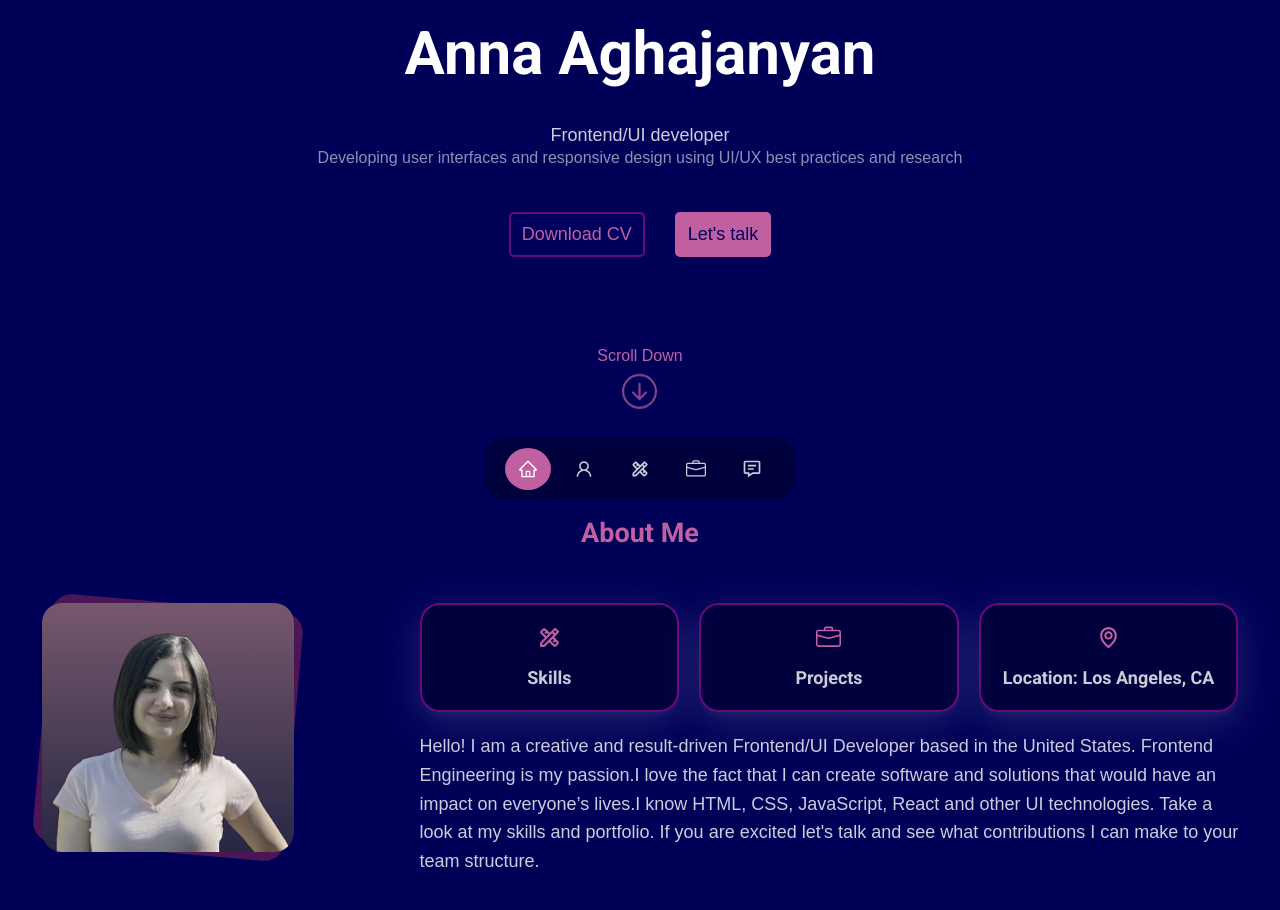
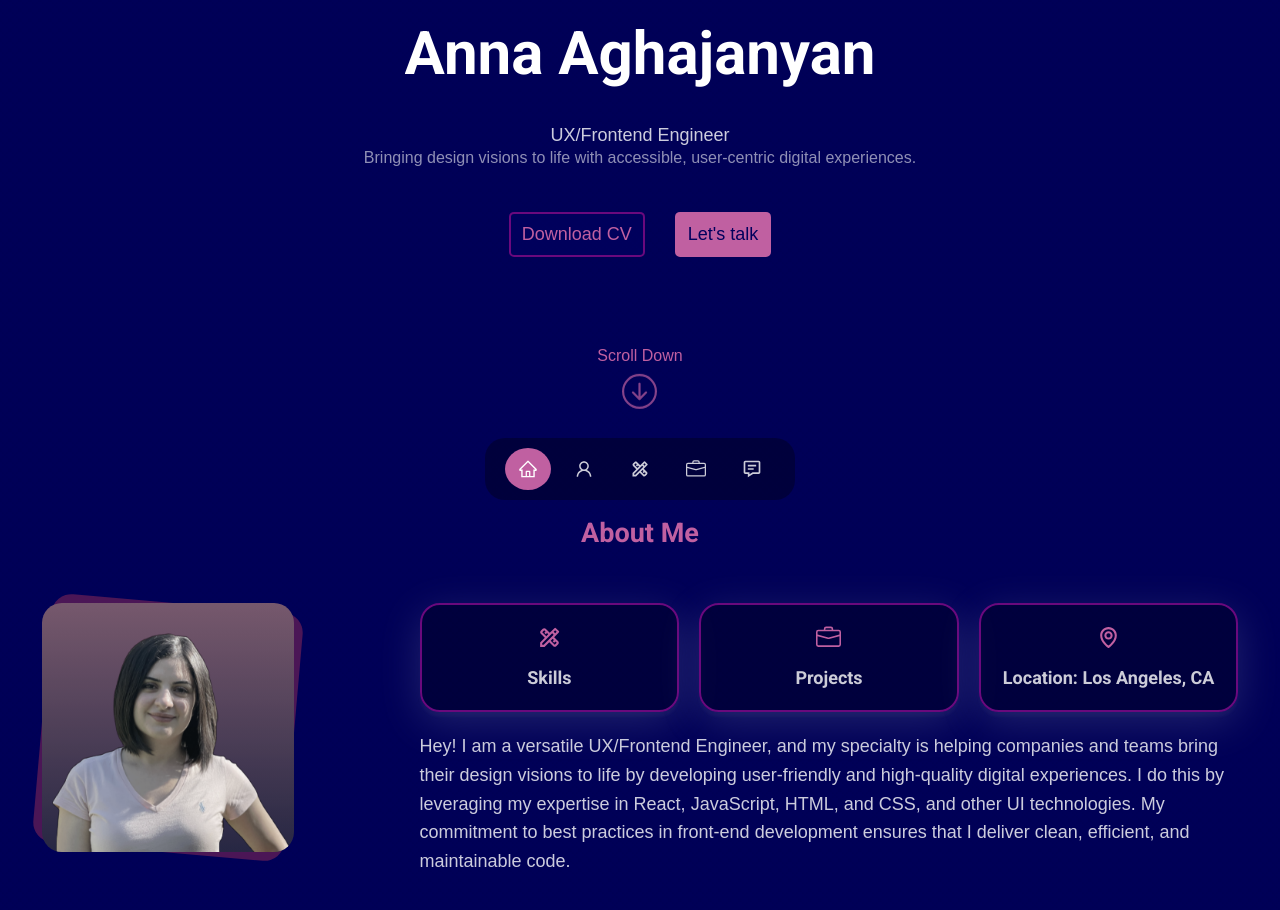
Before and after one commit to Anna02F/My-portfolio-website, a React (Create React App) app: page / in a window 1280 px wide. Shown: the part 280-1190 px from the top of the page. Built offline with nearby package versions, Linux system fonts and the light colour scheme.

Commit message:
Update aboutMe section

```diff
--- a/src/components/about/About.jsx
+++ b/src/components/about/About.jsx
@@ -78,20 +78,25 @@ const About = () => {
             </article>
             <article className="card about__card">
               <BiMap className="about__icon" />
-                            <h3 className="card__heading">
-                                Location: Los Angeles, CA
-                            </h3>
+              <h3 className="card__heading">Location: Los Angeles, CA</h3>
             </article>
           </div>
           <p className="about__text">
-                        Hello! I am a creative and result-driven Frontend/UI
-                        Developer based in the United States. Frontend
-                        Engineering is my passion.I love the fact that I can
-                        create software and solutions that would have an impact
-                        on everyone’s lives.I know HTML, CSS, JavaScript, React
-                        and other UI technologies. Take a look at my skills and
-                        portfolio. If you are excited let's talk and see what
-                        contributions I can make to your team structure.
+            Hey! I am a versatile UX/Frontend Engineer, and my specialty is
+            helping companies and teams bring their design visions to life by
+            developing user-friendly and high-quality digital experiences. I do
+            this by leveraging my expertise in React, JavaScript, HTML, and CSS,
+            and other UI technologies. My commitment to best practices in
+            front-end development ensures that I deliver clean, efficient, and
+            maintainable code.
+            <br />
+            <br />
+            What’s unique about me is my holistic approach to front-end
+            development, ensuring that every digital product is not only
+            visually appealing, fast, and intuitive, but also accessible. My
+            belief that EVERYONE deserves a seamless and enjoyable digital
+            experience guides my commitment to accessibility and user-centric
+            solutions.
           </p>
           <CTALinks />
         </div>
--- a/src/components/header/Header.jsx
+++ b/src/components/header/Header.jsx
@@ -75,27 +75,21 @@ const Header = () => {
       </div>
       <div className="container header__container">
         <h4 className="heading-line-first">
-                    <span
-                        className="heading-line-first__inner"
-                        ref={firstHeading}
-                    >
+          <span className="heading-line-first__inner" ref={firstHeading}>
             Hello! I'm
           </span>
         </h4>
         <h1 className="heading-line-second">
-                    <span
-                        className="heading-line-second__inner"
-                        ref={secondHeading}
-                    >
+          <span className="heading-line-second__inner" ref={secondHeading}>
             Anna Aghajanyan
           </span>
         </h1>
         <div className="heading-line-third">
           <div ref={thirdHeading}>
-                        <h4 ref={thirdHeading}>Frontend/UI developer</h4>
+            <h4 ref={thirdHeading}>UX/Frontend Engineer</h4>
             <h5>
-                            Developing user interfaces and responsive design
-                            using UI/UX best practices and research
+              Bringing design visions to life with accessible, user-centric
+              digital experiences.
             </h5>
           </div>
         </div>
--- a/src/components/portfolio/Portfolio.jsx
+++ b/src/components/portfolio/Portfolio.jsx
@@ -27,7 +27,8 @@ const data = [
   {
     id: 2,
     image: ImgModal,
-        title: "Modal component. Click the button to see the waving hand animation using GSAP",
+    title:
+      "Modal component. Click the button to see the waving hand animation using GSAP",
     github: "https://github.com/Anna02F/Waving-hand",
     demo: "https://quiet-entremet-356369.netlify.app/",
   },
@@ -114,7 +115,7 @@ const Works = () => {
       </div>
       <div className="container portfolio__container">
         <div className="javaScript-projects">
-                    <h3>Projects with HTML, CSS and Pure JavaScript</h3>
+          <h3>Projects with HTML, CSS and JavaScript</h3>
           <div className="projects-wrapper" ref={projectsRef}>
             {data.map(({ id, image, title, github, demo }) => {
               return (
@@ -129,15 +130,10 @@ const Works = () => {
                       <div className="card__image">
                         <a href={demo} target="_blank">
                           {/* {"website url "} */}
-                                                    <img
-                                                        src={image}
-                                                        alt="project1"
-                                                    ></img>
+                          <img src={image} alt="project1"></img>
                         </a>
                       </div>
-                                            <h4 className="card__heading">
-                                                {title}
-                                            </h4>
+                      <h4 className="card__heading">{title}</h4>
                       <div className="card__links">
                         <a
                           className="btn btn--outline"
```
Also changed, not shown: 1 other file (tests, documents, lock files or other folders). Lines whose indentation alone changed are shown as unchanged.
